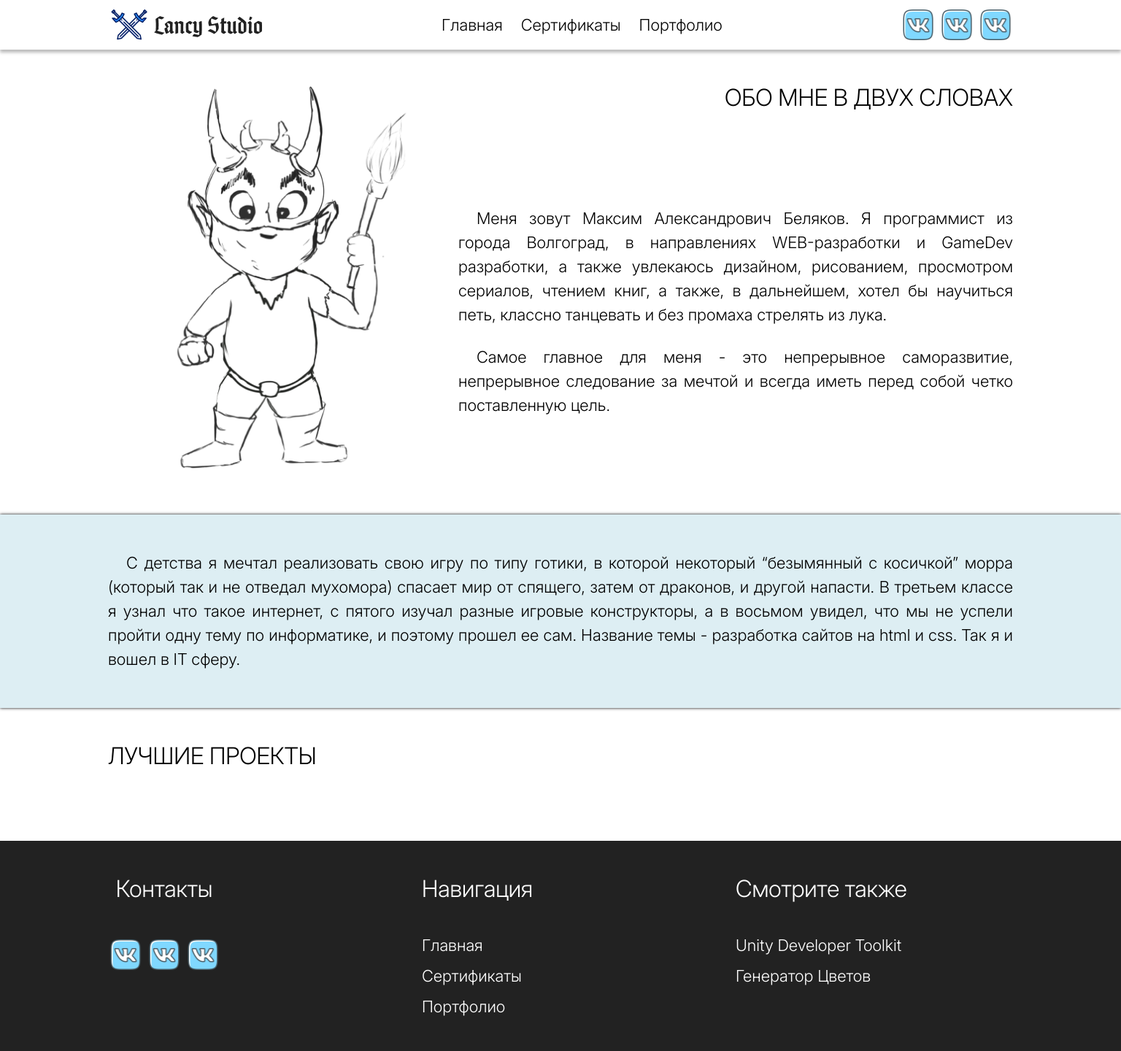
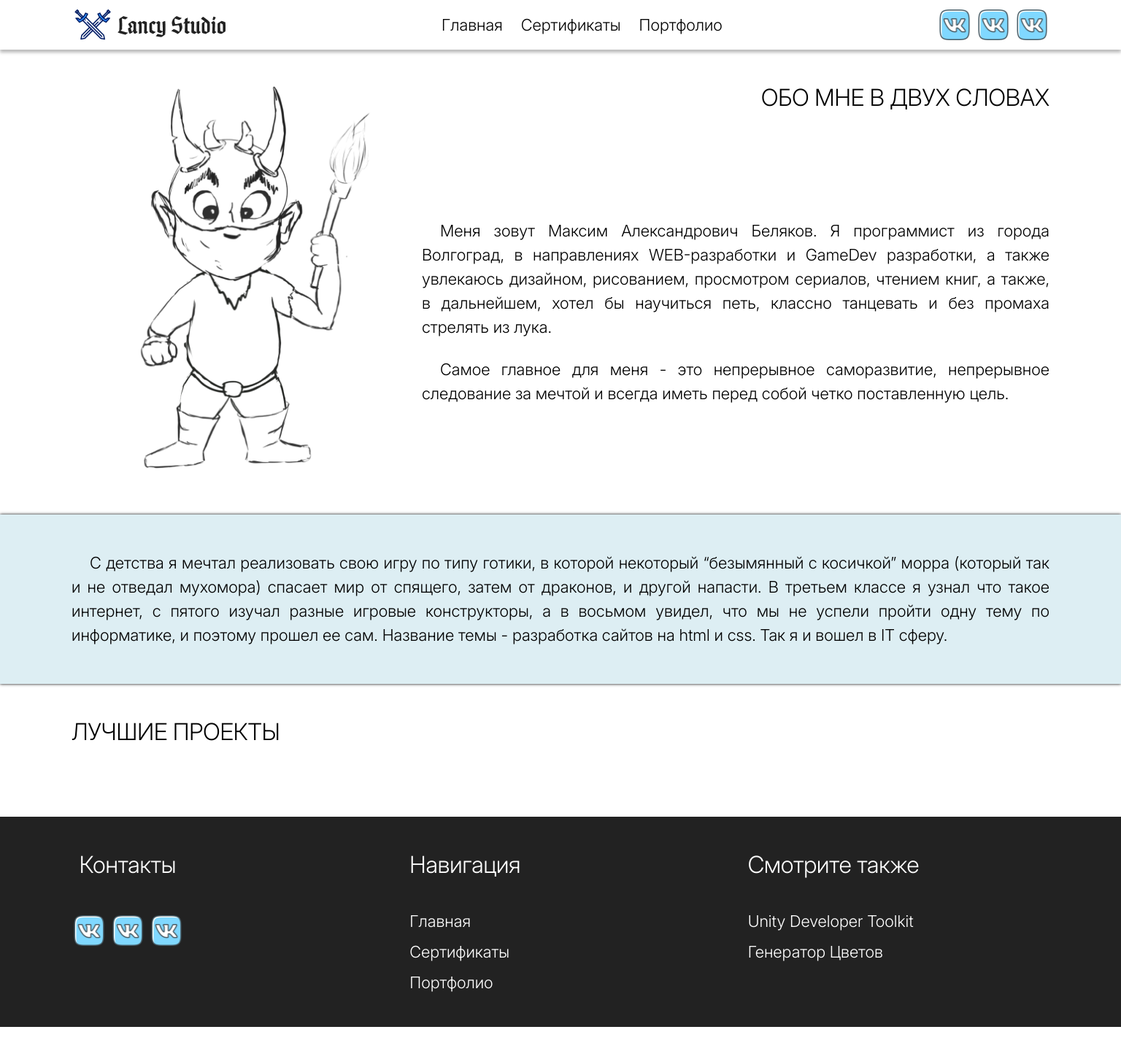
Before and after one commit to LancelotOzerny/LancyStudioRemake, a PHP site: page / in a window 1536 px wide. Shown: the whole page at 73% size. After the commit the page ends 1407 px from the top, so only its background shows below. Run offline with PHP 8.4, Linux system fonts and the light colour scheme; style sheets or scripts are compiled from the project's sources.

Commit message:
Поправил ширину контейнеров в соответствии с макетом

```diff
--- a/assets/scss/general/grid.scss
+++ b/assets/scss/general/grid.scss
@@ -38,7 +38,7 @@
 {
   .container
   {
-	width : 800px;
+	width : 900px;
   }
 }
 
@@ -46,6 +46,6 @@
 {
   .container
   {
-	width : 1240px;
+	width : 1340px;
   }
 }
```
